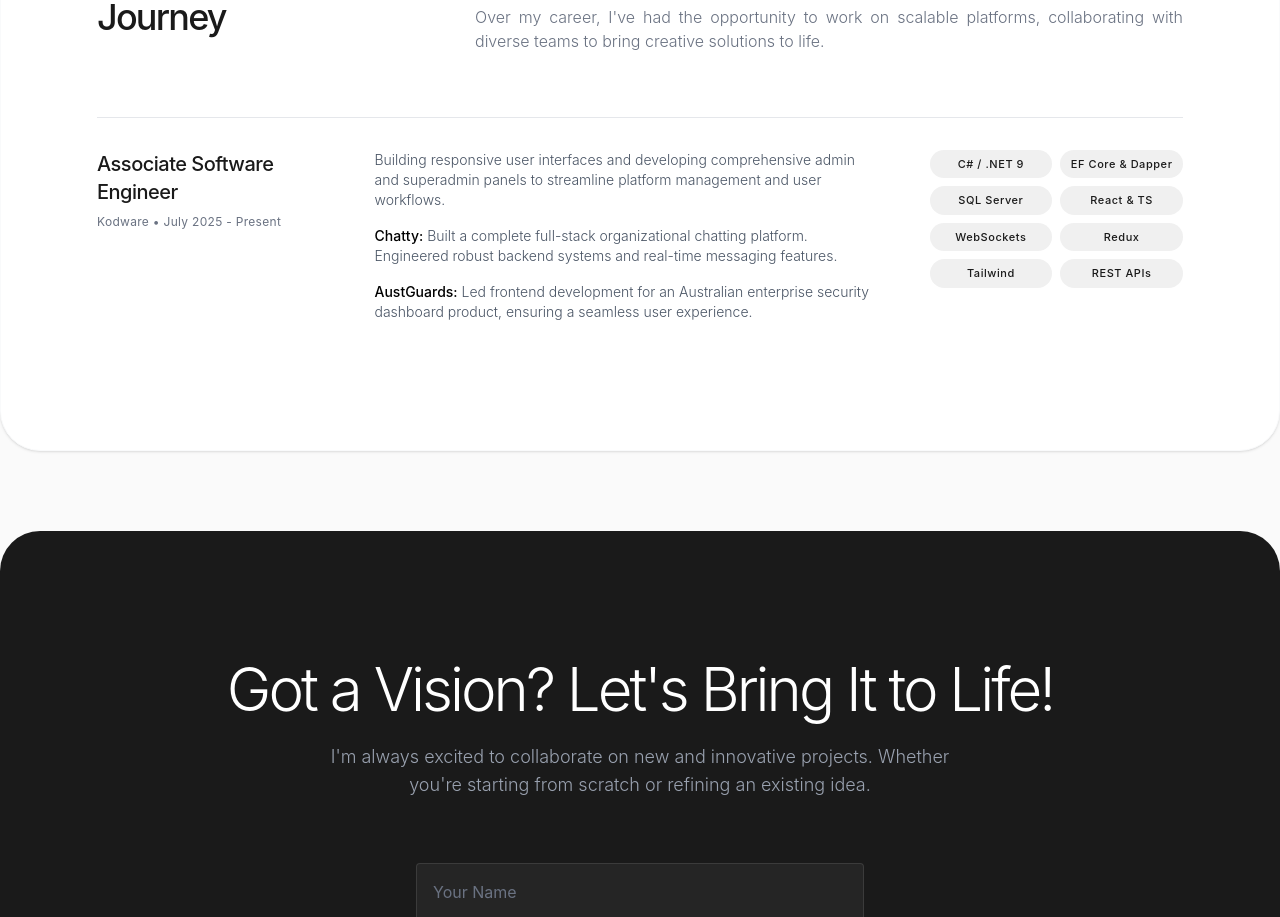
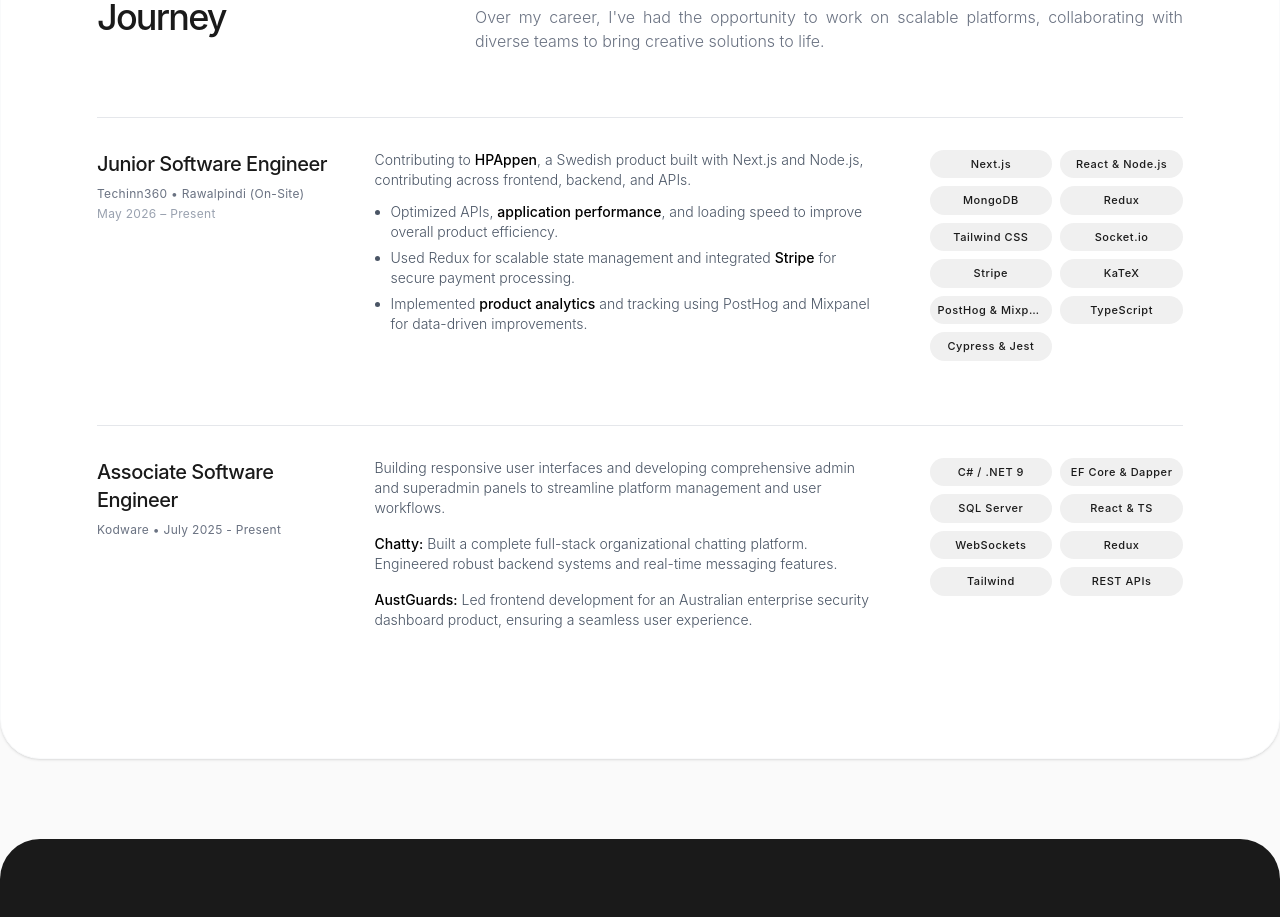
Before and after one commit to Ehsaaan76/Portfolio, a React (Vite) app: page / in a window 1280 px wide. Shown: the part 3415-4332 px from the top of the page. Built offline with nearby package versions, Linux system fonts and the light colour scheme.

Commit message:
feat: implement main portfolio application component with project showcase and interactive features

```diff
--- a/src/App.jsx
+++ b/src/App.jsx
@@ -472,8 +472,79 @@ export default function App() {
           </div>
         </div>
 
-        <div className="flex flex-col">
-          {/* Single Combined Experience Entry */}
+        <div className="flex flex-col gap-8">
+          {/* Techinn360 Experience Entry */}
+          <div className="py-8 border-t border-gray-200 grid grid-cols-1 lg:grid-cols-12 gap-6 items-start">
+            {/* Role & Timeline */}
+            <div className="lg:col-span-3">
+              <h3 className="text-xl font-medium tracking-tight">
+                Junior Software Engineer
+              </h3>
+              <p className="text-xs text-gray-500 mt-2 tracking-wide">
+                Techinn360 • Rawalpindi (On-Site)
+              </p>
+              <p className="text-xs text-gray-400 mt-1 tracking-wide">
+                May 2026 – Present
+              </p>
+            </div>
+
+            {/* Description */}
+            <div className="lg:col-span-6 text-sm text-gray-600 font-light pr-4 lg:pr-8 flex flex-col gap-3">
+              <p>
+                Contributing to <strong className="text-black font-medium">HPAppen</strong>, a Swedish product built with Next.js and Node.js, contributing across frontend, backend, and APIs.
+              </p>
+              <ul className="list-disc pl-4 flex flex-col gap-1.5 text-gray-600">
+                <li>
+                  Optimized APIs, <strong className="text-black font-medium">application performance</strong>, and loading speed to improve overall product efficiency.
+                </li>
+                <li>
+                  Used Redux for scalable state management and integrated <strong className="text-black font-medium">Stripe</strong> for secure payment processing.
+                </li>
+                <li>
+                  Implemented <strong className="text-black font-medium">product analytics</strong> and tracking using PostHog and Mixpanel for data-driven improvements.
+                </li>
+              </ul>
+            </div>
+
+            {/* Tech Stack Tags */}
+            <div className="lg:col-span-3 grid grid-cols-2 gap-2 content-start w-full">
+              <span className="bg-[#f0f0f0] px-2 py-1.5 rounded-full text-[11px] font-medium tracking-wider text-center truncate">
+                Next.js
+              </span>
+              <span className="bg-[#f0f0f0] px-2 py-1.5 rounded-full text-[11px] font-medium tracking-wider text-center truncate">
+                React & Node.js
+              </span>
+              <span className="bg-[#f0f0f0] px-2 py-1.5 rounded-full text-[11px] font-medium tracking-wider text-center truncate">
+                MongoDB
+              </span>
+              <span className="bg-[#f0f0f0] px-2 py-1.5 rounded-full text-[11px] font-medium tracking-wider text-center truncate">
+                Redux
+              </span>
+              <span className="bg-[#f0f0f0] px-2 py-1.5 rounded-full text-[11px] font-medium tracking-wider text-center truncate">
+                Tailwind CSS
+              </span>
+              <span className="bg-[#f0f0f0] px-2 py-1.5 rounded-full text-[11px] font-medium tracking-wider text-center truncate">
+                Socket.io
+              </span>
+              <span className="bg-[#f0f0f0] px-2 py-1.5 rounded-full text-[11px] font-medium tracking-wider text-center truncate">
+                Stripe
+              </span>
+              <span className="bg-[#f0f0f0] px-2 py-1.5 rounded-full text-[11px] font-medium tracking-wider text-center truncate">
+                KaTeX
+              </span>
+              <span className="bg-[#f0f0f0] px-2 py-1.5 rounded-full text-[11px] font-medium tracking-wider text-center truncate">
+                PostHog & Mixpanel
+              </span>
+              <span className="bg-[#f0f0f0] px-2 py-1.5 rounded-full text-[11px] font-medium tracking-wider text-center truncate">
+                TypeScript
+              </span>
+              <span className="bg-[#f0f0f0] px-2 py-1.5 rounded-full text-[11px] font-medium tracking-wider text-center truncate">
+                Cypress & Jest
+              </span>
+            </div>
+          </div>
+
+          {/* Kodware Experience Entry */}
           <div className="py-8 border-t border-gray-200 grid grid-cols-1 lg:grid-cols-12 gap-6 items-start">
             {/* Role & Timeline (Takes 3 columns on large screens) */}
             <div className="lg:col-span-3">
```
